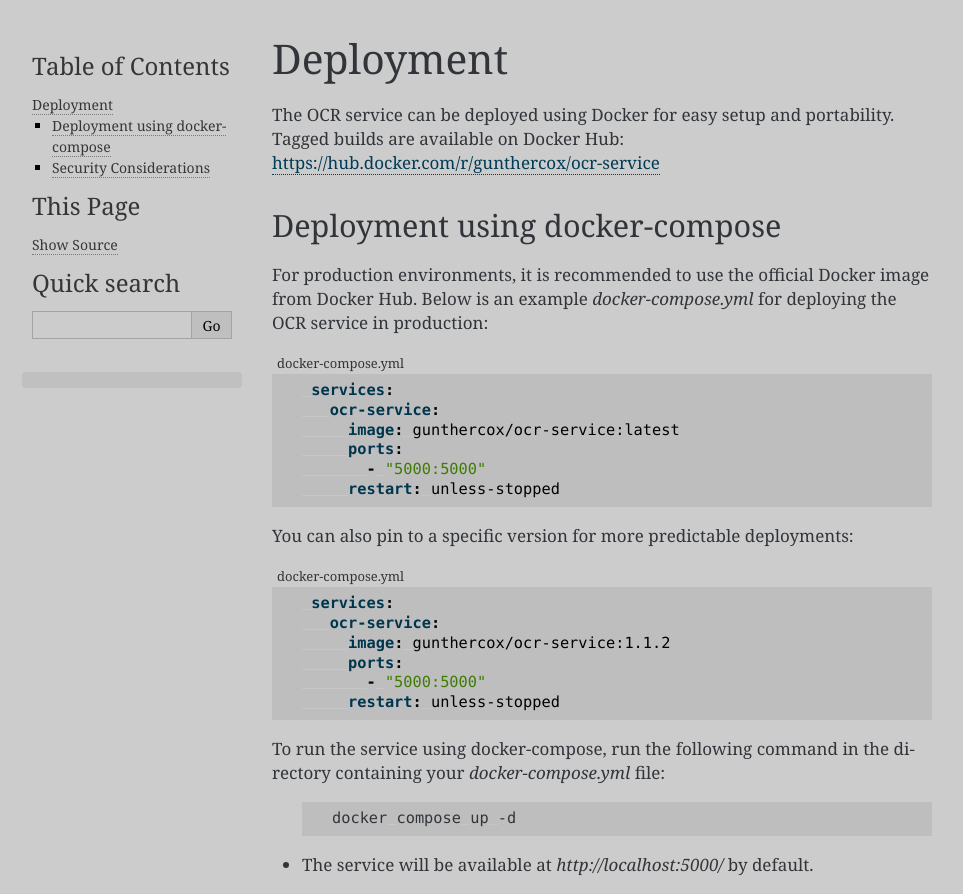
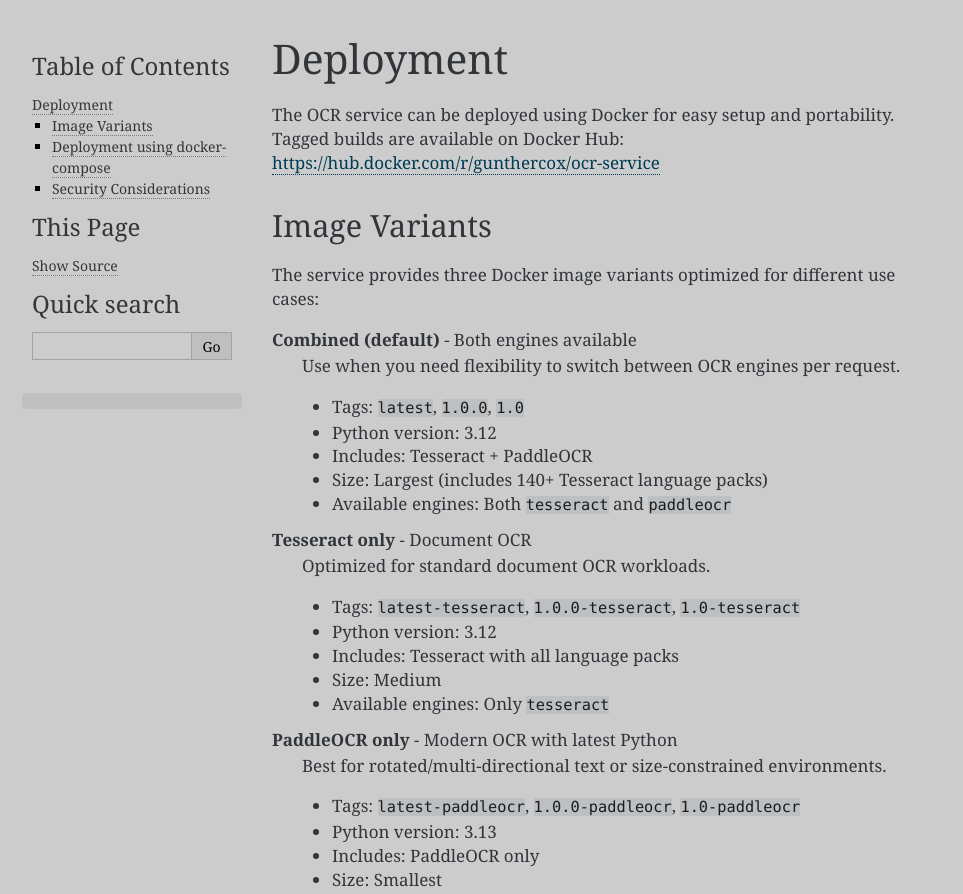
Before and after one commit to gunthercox/ocr-service, a Sphinx documentation site: the page built from docs/deployment.rst, in a window 1280 px wide and 1400 px high. Shown: the top 894 px of the window, without its empty margins (148-1111 px from the left). Built offline with Sphinx 7.4.7, drawn with Linux system fonts in a browser that asks for light colours; some of the changed text lies outside the part shown.

Commit message:
Update documentation

```diff
--- a/docs/deployment.rst
+++ b/docs/deployment.rst
@@ -5,10 +5,53 @@
 Tagged builds are available on Docker Hub:
 https://hub.docker.com/r/gunthercox/ocr-service
 
+Image Variants
+--------------
+
+The service provides three Docker image variants optimized for different use cases:
+
+**Combined (default)** - Both engines available
+  Use when you need flexibility to switch between OCR engines per request.
+
+  - Tags: ``latest``, ``1.0.0``, ``1.0``
+  - Python version: 3.12
+  - Includes: Tesseract + PaddleOCR
+  - Size: Largest (includes 140+ Tesseract language packs)
+  - Available engines: Both ``tesseract`` and ``paddleocr``
+
+**Tesseract only** - Document OCR
+  Optimized for standard document OCR workloads.
+
+  - Tags: ``latest-tesseract``, ``1.0.0-tesseract``, ``1.0-tesseract``
+  - Python version: 3.12
+  - Includes: Tesseract with all language packs
+  - Size: Medium
+  - Available engines: Only ``tesseract``
+
+**PaddleOCR only** - Modern OCR with latest Python
+  Best for rotated/multi-directional text or size-constrained environments.
+
+  - Tags: ``latest-paddleocr``, ``1.0.0-paddleocr``, ``1.0-paddleocr``
+  - Python version: 3.13
+  - Includes: PaddleOCR only
+  - Size: Smallest
+  - Available engines: Only ``paddleocr``
+
+**Important**: Engine-specific images will return a 400 error if you request an unavailable engine. For example:
+
+.. code-block:: bash
+
+   # This will fail with Tesseract-only image
+   curl -X POST -F "image=@photo.png" -F "engine=paddleocr" http://localhost:5000/
+
+The error response will indicate which engines are available in the deployed image variant.
+
 Deployment using docker-compose
 -------------------------------
 
 For production environments, it is recommended to use the official Docker image from Docker Hub. Below is an example `docker-compose.yml` for deploying the OCR service in production:
+
+**Combined variant** (default, both engines):
 
 .. code-block:: yaml
   :caption: docker-compose.yml
@@ -20,6 +63,30 @@
          - "5000:5000"
        restart: unless-stopped
 
+**Tesseract-only variant** (smaller, document OCR):
+
+.. code-block:: yaml
+  :caption: docker-compose.yml
+
+   services:
+     ocr-service:
+       image: gunthercox/ocr-service:latest-tesseract
+       ports:
+         - "5000:5000"
+       restart: unless-stopped
+
+**PaddleOCR-only variant** (smallest, Python 3.13):
+
+.. code-block:: yaml
+  :caption: docker-compose.yml
+
+   services:
+     ocr-service:
+       image: gunthercox/ocr-service:latest-paddleocr
+       ports:
+         - "5000:5000"
+       restart: unless-stopped
+
 You can also pin to a specific version for more predictable deployments:
 
 .. code-block:: yaml
@@ -27,7 +94,7 @@
 
    services:
      ocr-service:
-       image: gunthercox/ocr-service:1.1.2
+       image: gunthercox/ocr-service:1.1.2-paddleocr
        ports:
          - "5000:5000"
        restart: unless-stopped
```
Also changed, not shown: docs/architecture.rst (+29 -1 lines).
